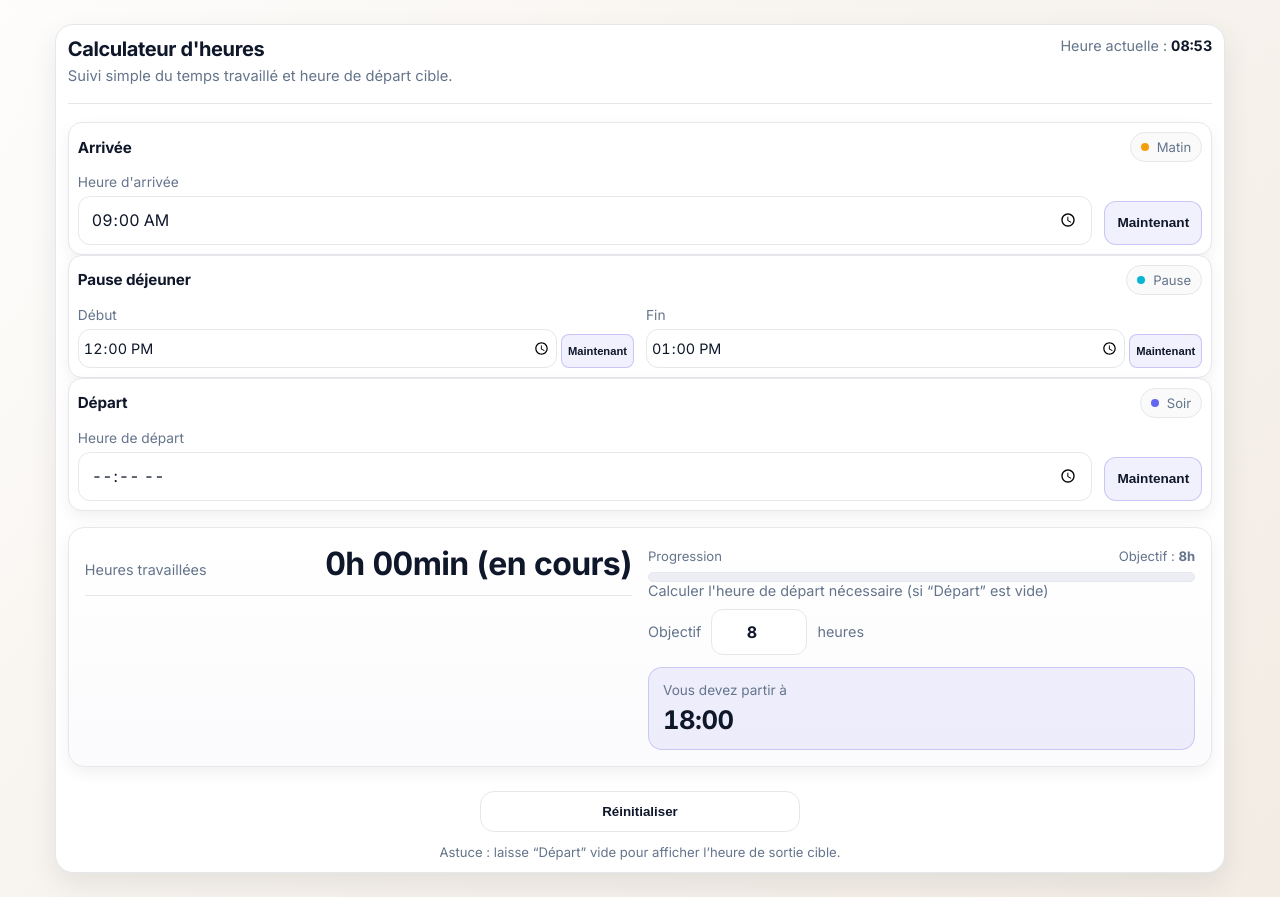
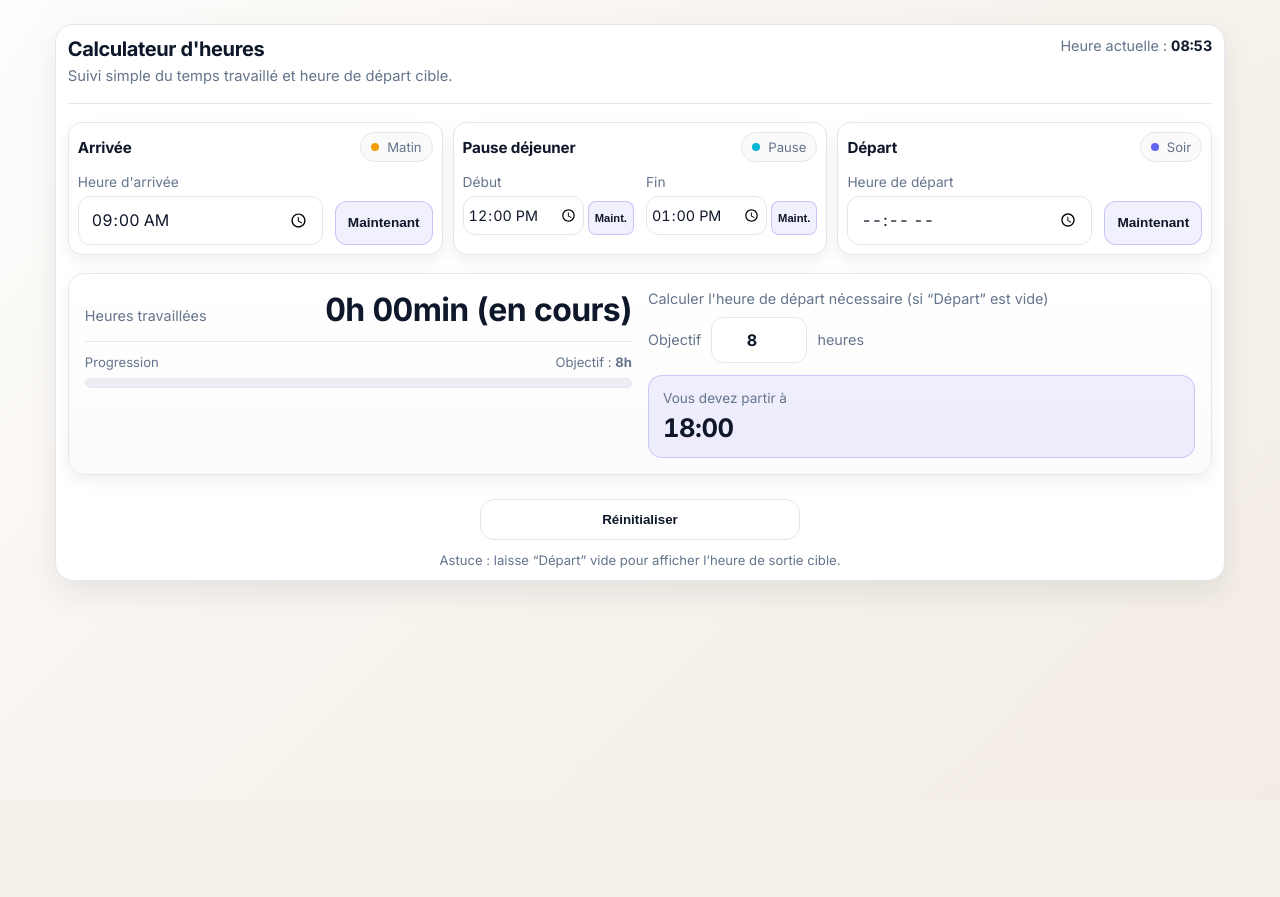
Before and after one commit to bazyole/codex, a plain HTML site: page index.html in a window 1280 px wide. After the commit the page ends 800 px from the top, so only its background shows below. Drawn offline with Linux system fonts and the light colour scheme.

Commit message:
Fix HTML encoding issues and improve structure

```diff
--- a/index.html
+++ b/index.html
@@ -25,6 +25,7 @@
 
     <div class="divider"></div>
 
+    <div class="sections-grid">
       <div class="time-section">
         <div class="section-title">
           <h2>Arrivée</h2>
@@ -52,14 +53,14 @@
               <label for="lunchStart">Début</label>
               <input type="time" id="lunchStart" value="12:00">
             </div>
-          <button class="btn-now btn-now--mini" onclick="setNow('lunchStart')">Maintenant</button>
+            <button class="btn-now btn-now--mini" onclick="setNow('lunchStart')">Maint.</button>
           </div>
           <div class="input-item">
             <div class="input-field">
               <label for="lunchEnd">Fin</label>
               <input type="time" id="lunchEnd" value="13:00">
             </div>
-          <button class="btn-now btn-now--mini" onclick="setNow('lunchEnd')">Maintenant</button>
+            <button class="btn-now btn-now--mini" onclick="setNow('lunchEnd')">Maint.</button>
           </div>
         </div>
       </div>
@@ -78,8 +79,10 @@
           <button class="btn-now" onclick="setNow('departureTime')">Maintenant</button>
         </div>
       </div>
+    </div>
 
     <div class="results-section">
+      <div class="worked-hours-card">
         <div class="result-main">
           <p class="result-label">Heures travaillées</p>
           <p class="result-value highlight" id="totalHours">0h 00min</p>
@@ -92,6 +95,8 @@
           </div>
           <div class="progress-bar">
             <div class="progress-fill" id="progressFill"></div>
+          </div>
+        </div>
       </div>
 
       <div class="target-section" id="targetSection">
@@ -106,7 +111,6 @@
         <div class="departure-result" id="departureResult">
           <div class="label">Vous devez partir à</div>
           <div class="time" id="requiredDeparture">--:--</div>
-          </div>
         </div>
       </div>
     </div>
```
Lines whose indentation alone changed are shown as unchanged.
